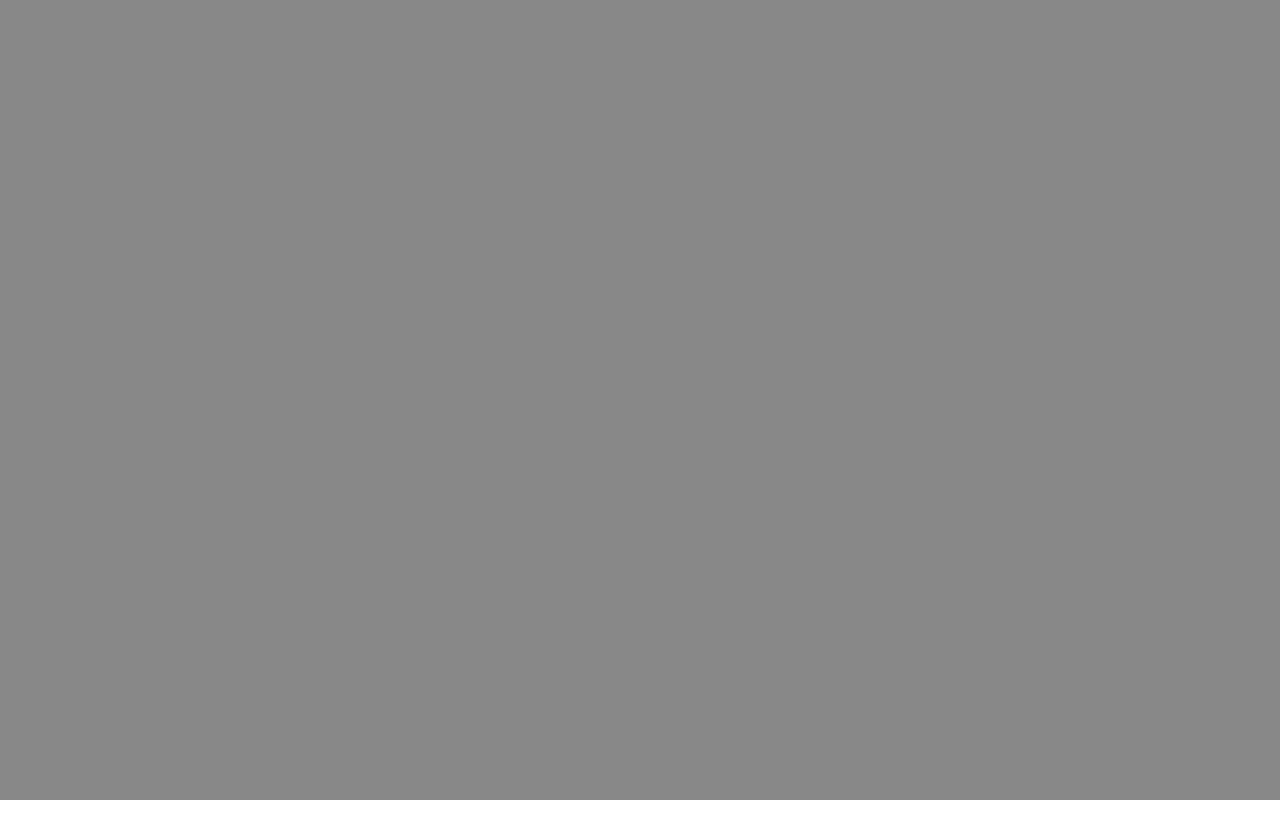
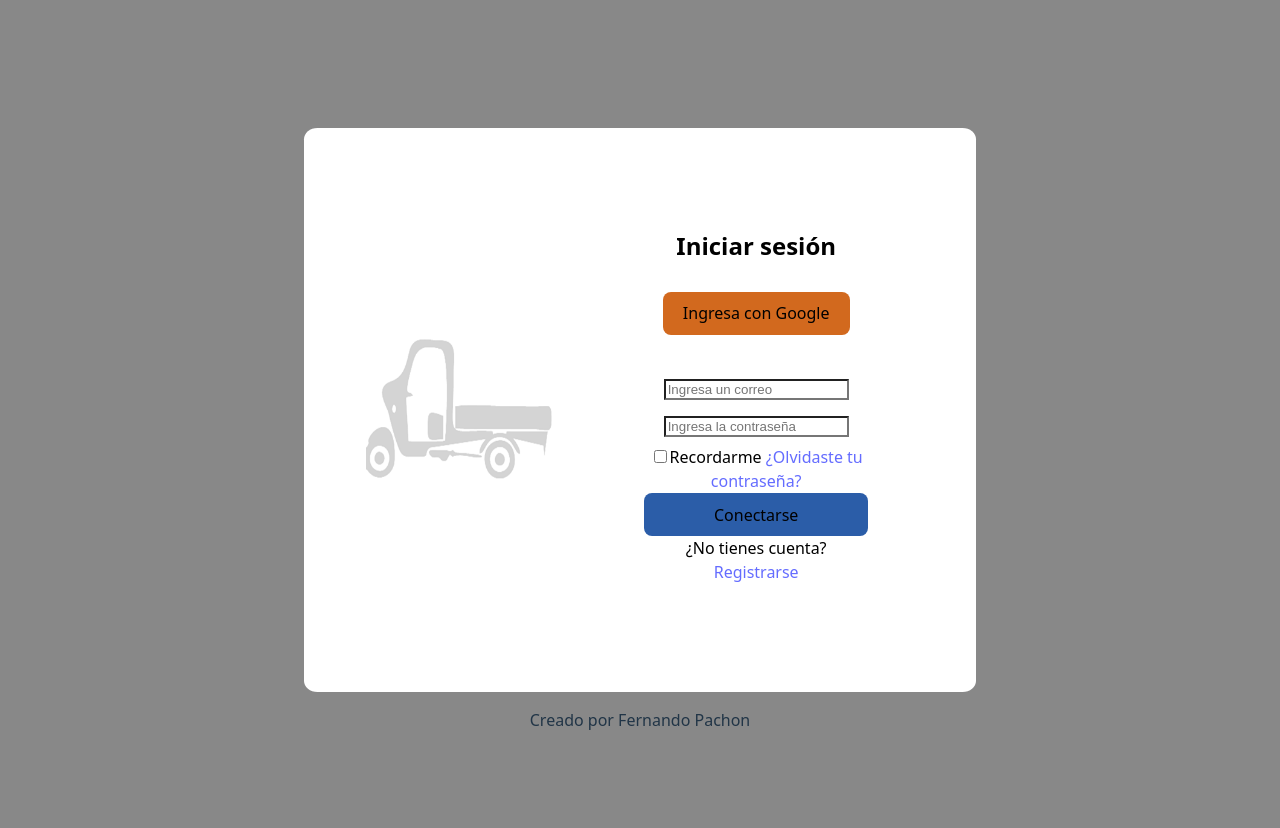
Before and after one commit to FernandoPachon/motocapp-react, a React (Vite) app: page / in a window 1280 px wide. Before the commit this address had no page. Before the commit the page ends 800 px from the top, so only its background shows below. Built offline with nearby package versions, Linux system fonts and the light colour scheme.

Commit message:
fix:routes

```diff
--- a/package.json
+++ b/package.json
@@ -3,7 +3,7 @@
   "private": true,
   "version": "0.0.0",
   "type": "module",
-  "homepage":"https://fernandopachon.github.io/motocapp-react",
+  "homepage":"/",
   "scripts": {
     "dev": "vite",
     "build": "vite build",
--- a/src/App.jsx
+++ b/src/App.jsx
@@ -1,4 +1,5 @@
-import { BrowserRouter as Router, Routes, Route } from 'react-router-dom';
+import { BrowserRouter as Router, Routes, Route, BrowserRouter, Navigate } from 'react-router-dom';
+import React from 'react'; // ¡Esta línea debe estar presente!
 import Login from './login';
 import Register from './Register';
 import Dashboard from './dashboard';
@@ -7,8 +8,9 @@ import PopupGoogle from './PopupGoogle';
 
 function App() {
   return (
-    <Router basename={process.env.PUBLIC_URL}>
+    <Router>
       <Routes>
+         <Route path="/" element={<Login />} />
         <Route path='/login' element={<Login/>}/>
         <Route path='/Register' element={<Register/>}/>
         <Route path='/dashboard' element={<Dashboard/>}/>
--- a/vite.config.js
+++ b/vite.config.js
@@ -4,5 +4,5 @@ import react from '@vitejs/plugin-react'
 // https://vite.dev/config/
 export default defineConfig({
   plugins: [react()],
-  base:'https://fernandopachon.github.io/motocapp-react'
+  base:'/'
 })
```
Also changed, not shown: src/vite.config.js (deleted, +0 -7 lines).
